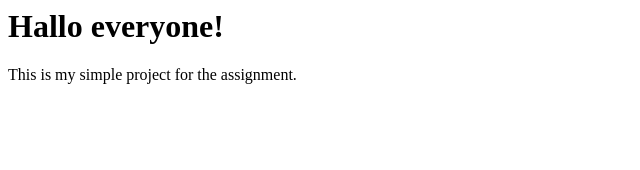
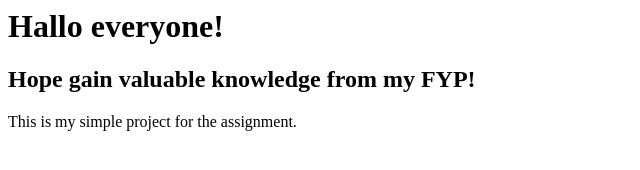
Before and after one commit to Akmallo-hub/preassignment1_297366, a plain HTML site: page index.html in a window 1280 px wide. Shown: the whole page, without its empty margins (0-640 px from the left). Drawn offline with Linux system fonts and the light colour scheme.

Commit message:
Update index.html

```diff
--- a/index.html
+++ b/index.html
@@ -3,6 +3,7 @@
   <head></head>
   <body>
     <h1>Hallo everyone!</h1>
+    <h2>Hope gain valuable knowledge from my FYP!</h2>
     <p>This is my simple project for the assignment.</p>
   </body>
 </html>
```
